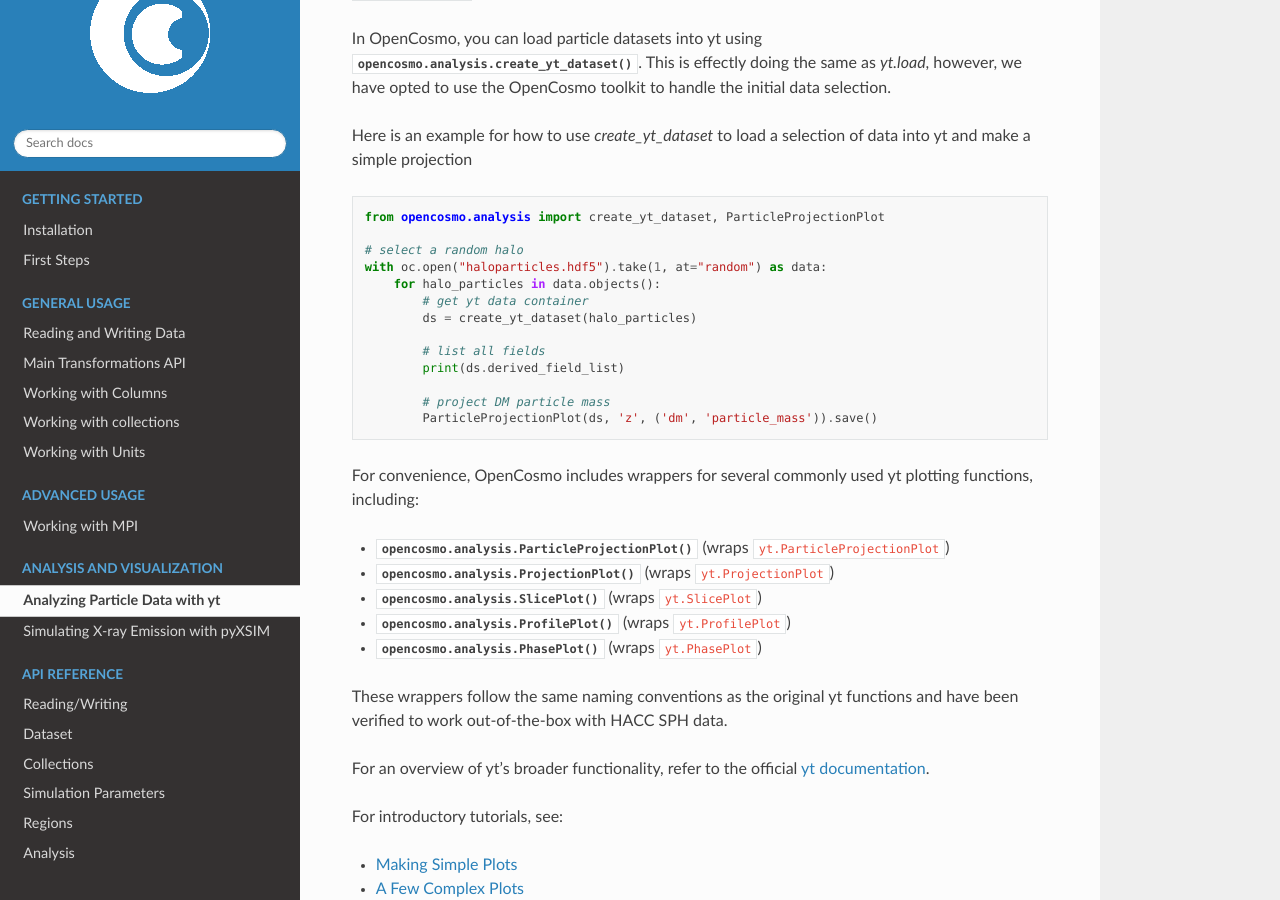
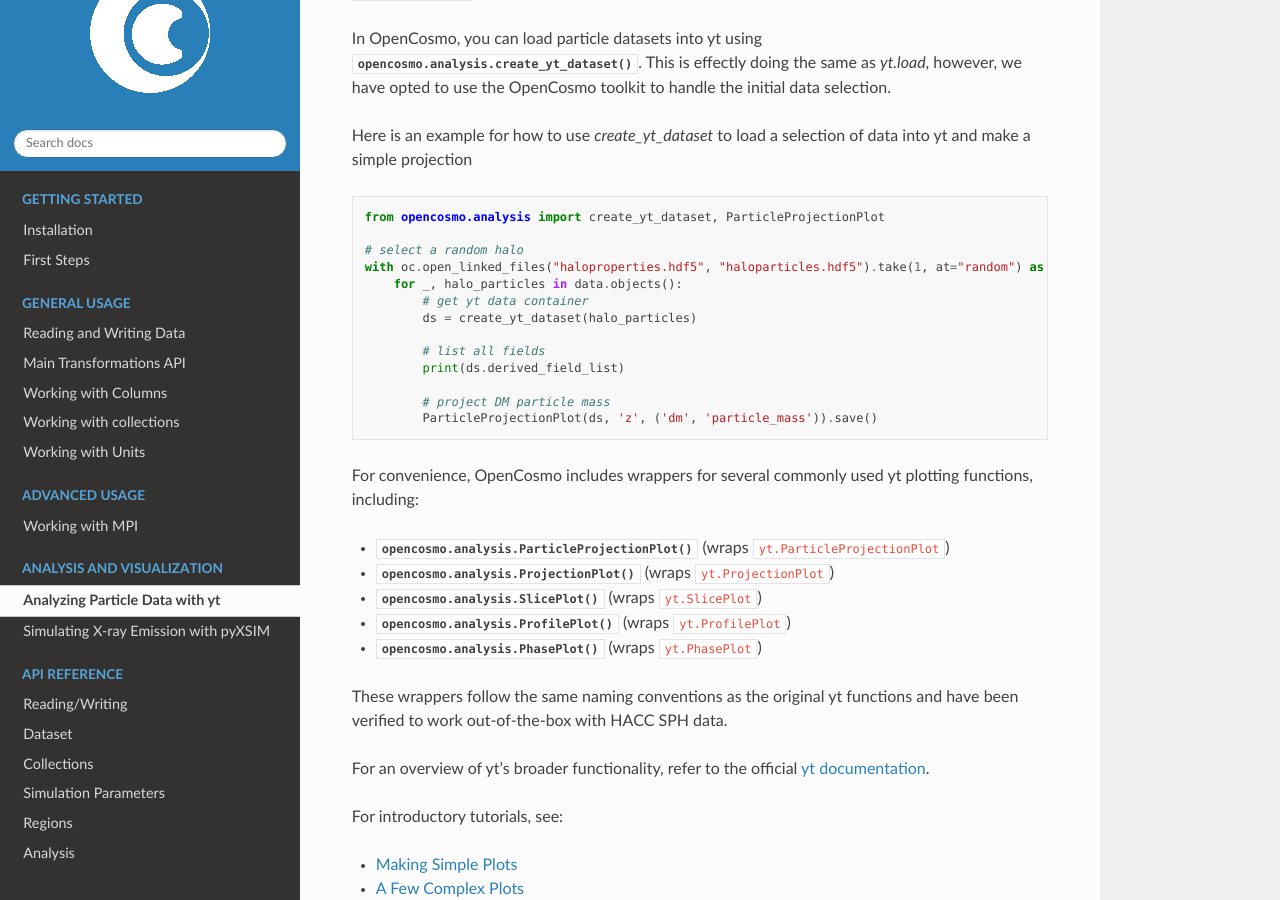
Before and after one commit to ArgonneCPAC/OpenCosmo, a Sphinx documentation site: the page built from docs/source/analysis.rst, in a window 1280 px wide and 900 px high, scrolled down 302 px. Built offline with Sphinx 7.4.7 and the Read the Docs theme 3.1.0, drawn with Linux system fonts in a browser that asks for light colours; some of the changed text lies outside the part shown.

```diff
--- a/docs/source/analysis.rst
+++ b/docs/source/analysis.rst
@@ -14,8 +14,8 @@ Here is an example for how to use `create_yt_dataset` to load a selection of dat
     from opencosmo.analysis import create_yt_dataset, ParticleProjectionPlot
 
     # select a random halo
-    with oc.open("haloparticles.hdf5").take(1, at="random") as data:
-        for halo_particles in data.objects():
+    with oc.open_linked_files("haloproperties.hdf5", "haloparticles.hdf5").take(1, at="random") as data:
+        for _, halo_particles in data.objects():
             # get yt data container
             ds = create_yt_dataset(halo_particles)
 
@@ -79,8 +79,8 @@ We will now edit the code-block from before to compute X-ray luminosities:
     }
 
     # select a random halo
-    with oc.open("haloparticles.hdf5").take(1, at="random") as data:
-        for halo_particles in data.objects():
+    with oc.open_linked_files("haloproperties.hdf5", "haloparticles.hdf5").take(1, at="random") as data:
+        for _, halo_particles in data.objects():
             # get yt data container
             ds, source_model = create_yt_dataset(halo_particles,
                 compute_xray_fields = True, return_source_model = True)
```
Also changed, not shown: 2 other files.
